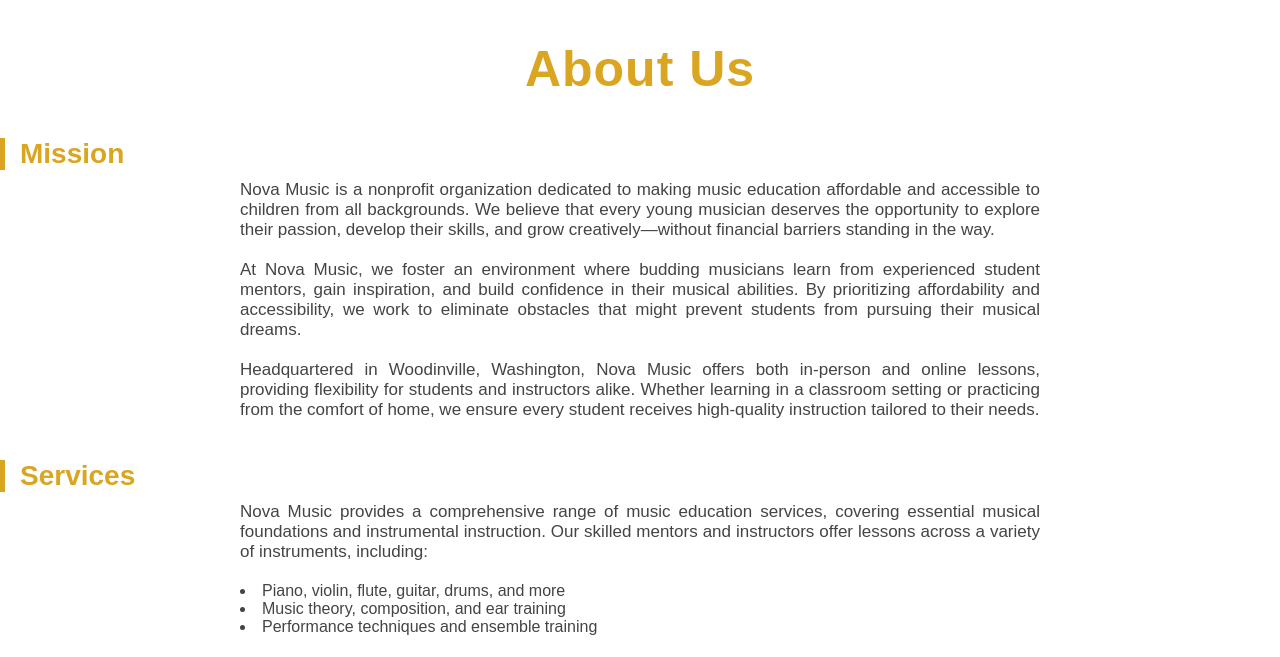
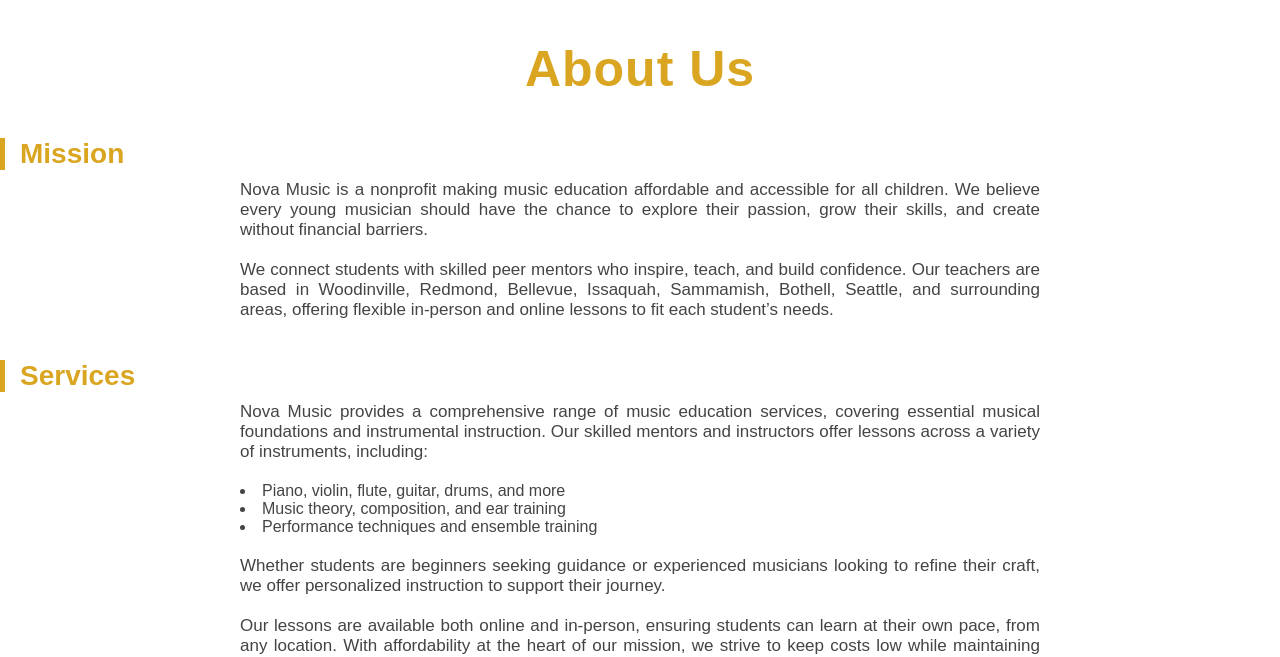
Before and after one commit to EC1790/NovaMusic, a Flask app: page / in a window 1280 px wide. Shown: the part 135-792 px from the top of the page. Run offline with Flask 3, Linux system fonts and the light colour scheme.

Commit message:
fix a thing

```diff
--- a/templates/index.html
+++ b/templates/index.html
@@ -20,12 +20,9 @@
     <h1>About Us</h1>
     <h2>Mission</h2>
     <div class="textBlocks">
-      <p>Nova Music is a nonprofit organization dedicated to making music education affordable and accessible to children from all backgrounds. We believe that every young musician deserves the opportunity to explore their passion, develop their skills, and grow creatively—without financial barriers standing in the way.
+      <p>Nova Music is a nonprofit making music education affordable and accessible for all children. We believe every young musician should have the chance to explore their passion, grow their skills, and create without financial barriers.
       </p>
-      <p>At Nova Music, we foster an environment where budding musicians learn from experienced student mentors, gain inspiration, and build confidence in their musical abilities. By prioritizing affordability and accessibility, we work to eliminate obstacles that might prevent students from pursuing their musical dreams.
-      </p>
-      <p>Headquartered in Woodinville, Washington, Nova Music offers both in-person and online lessons, providing flexibility for students and instructors alike. Whether learning in a classroom setting or practicing from the comfort of home, we ensure every student receives high-quality instruction tailored to their needs.
-      </p>
+      <p>We connect students with skilled peer mentors who inspire, teach, and build confidence. Our teachers are based in Woodinville, Redmond, Bellevue, Issaquah, Sammamish, Bothell, Seattle, and surrounding areas, offering flexible in-person and online lessons to fit each student’s needs.</p>
     </div>
 
     <h2>Services</h2>
```
